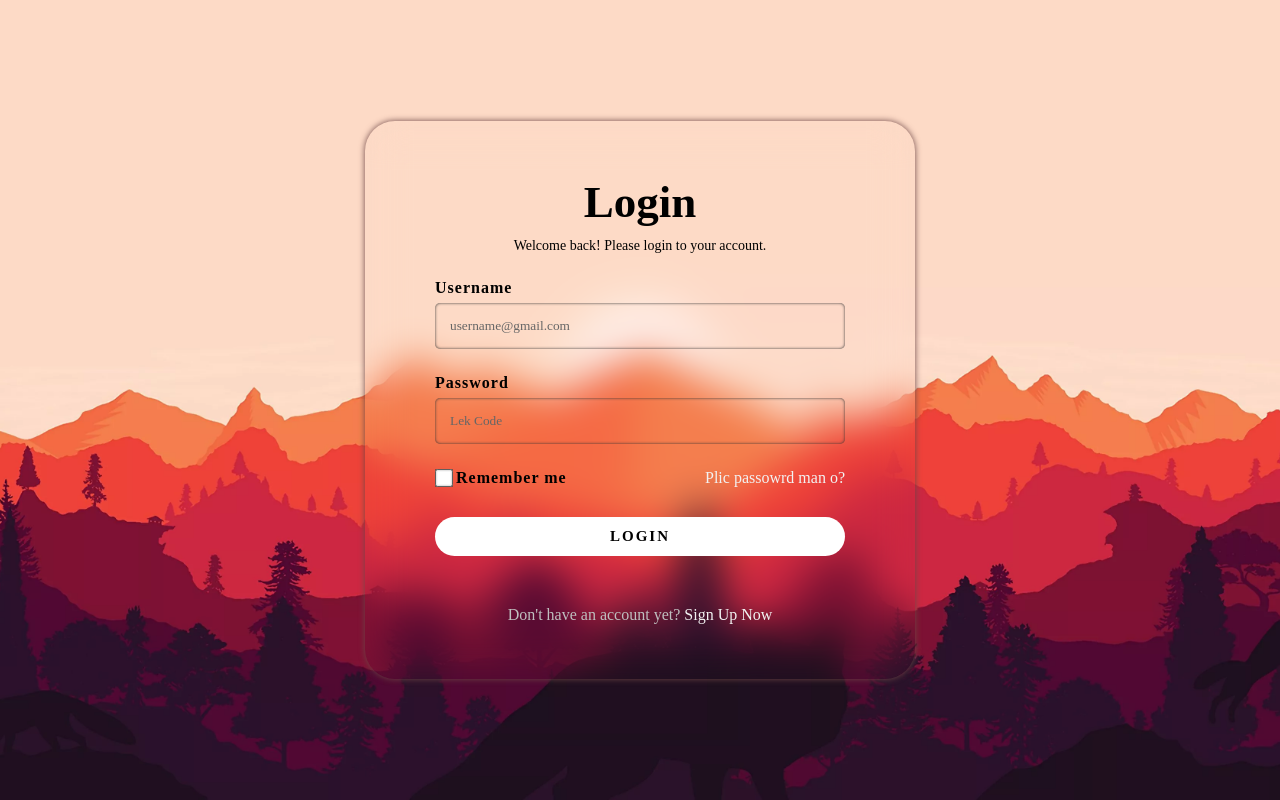
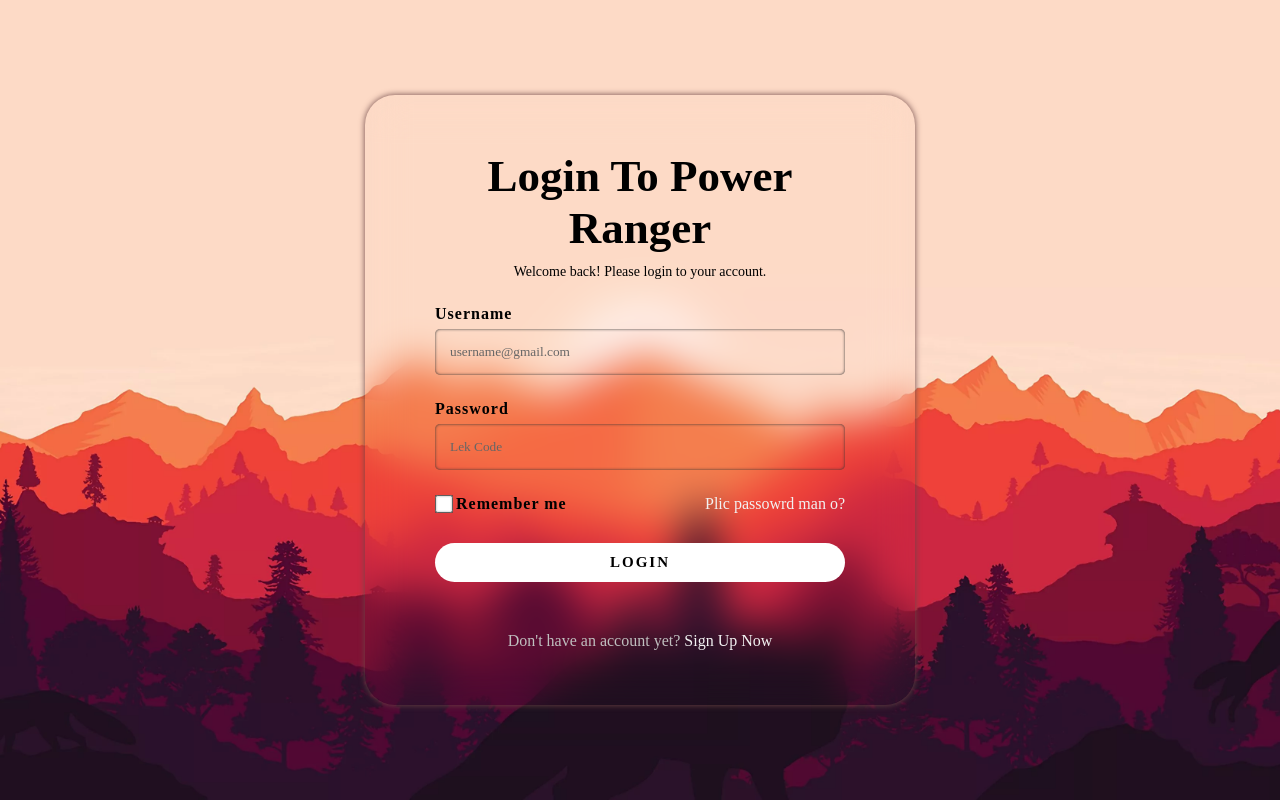
Before and after one commit to POWER-RANGER777/power-ranger-web, a plain HTML site: page index.html in a window 1280 px wide. Drawn offline with Linux system fonts and the light colour scheme.

Commit message:
Change login header and correct typo in link
Updated the login header text and fixed a typo in the link.

```diff
--- a/index.html
+++ b/index.html
@@ -9,7 +9,7 @@
 <body>
     <div class="login-card">
         <div class="login-header">
-            <h1>Login</h1>
+            <h1>Login To Power Ranger</h1>
             <p>Welcome back! Please login to your account.</p>
         </div>
 
```
